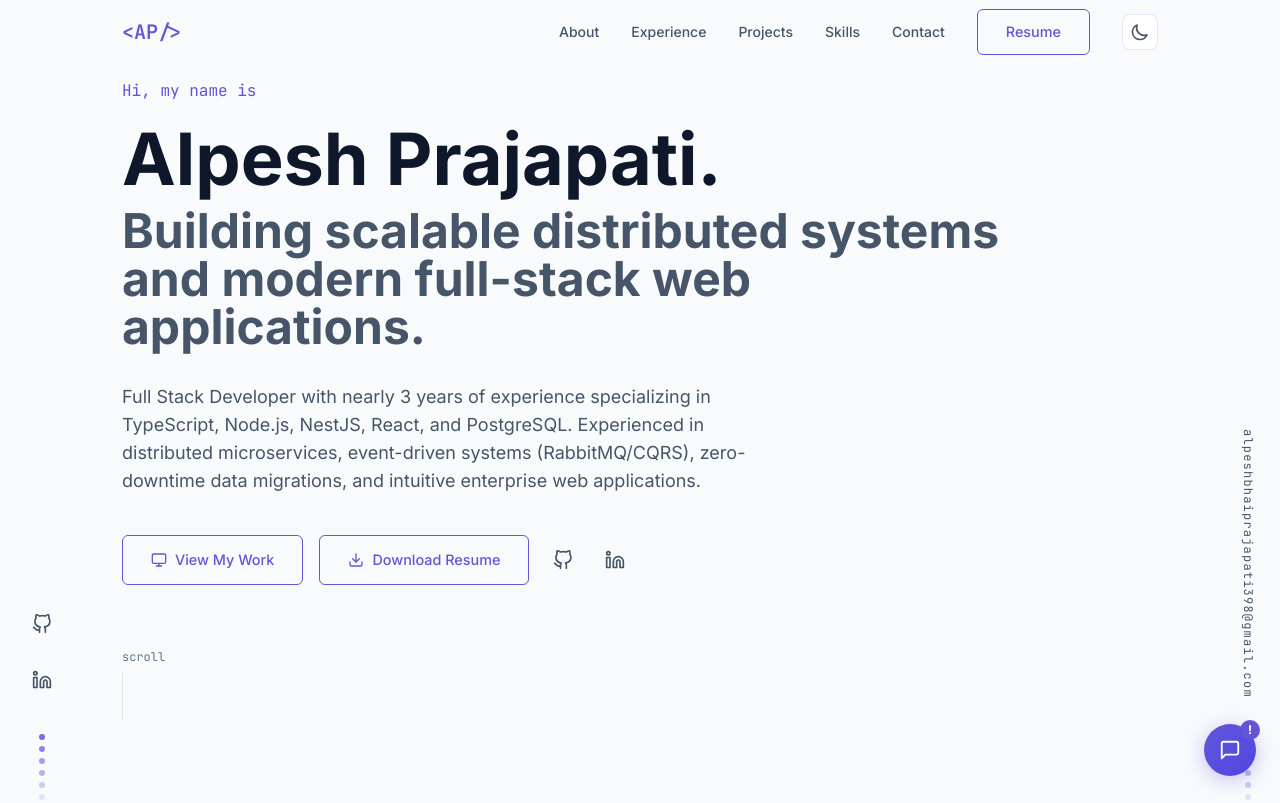
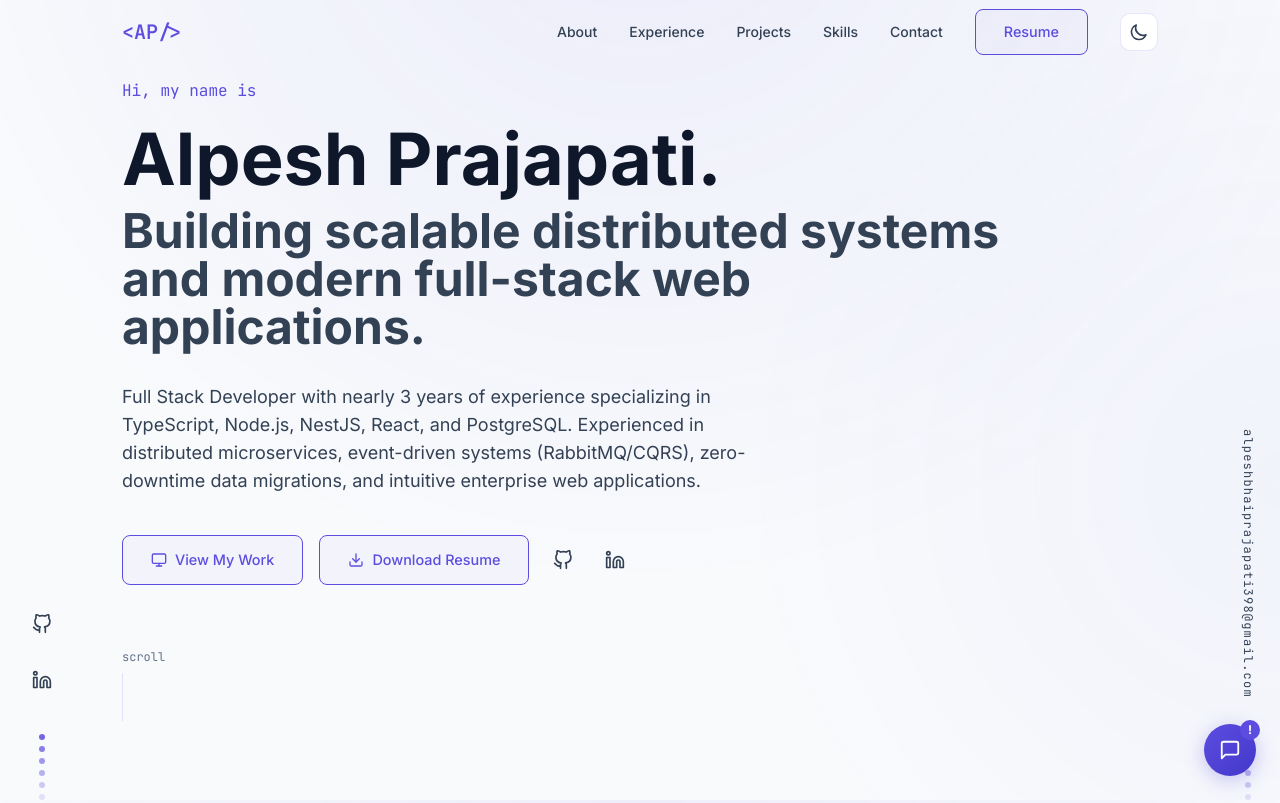
Before and after one commit to AlpeshMPrajapati/alpesh-portfolio, an Astro site: page / in a window 1280 px wide. Shown: the top 803 px of the page. Built offline with nearby package versions, Linux system fonts and the light colour scheme; Astro itself is replaced by a stand-in of ours.

Commit message:
Enhance theme toggle functionality with smooth transitions and update color variables for improved aesthetics

```diff
--- a/src/components/Header/Header.astro
+++ b/src/components/Header/Header.astro
@@ -212,10 +212,11 @@ import { profile } from '../../data/profile';
     }
   }, { passive: true });
 
-  // Theme toggle functionality
+  // Theme toggle functionality with smooth transition
   const themeToggleBtns = document.querySelectorAll('.theme-toggle-btn');
   themeToggleBtns.forEach((btn) => {
     btn.addEventListener('click', () => {
+      document.documentElement.classList.add('theme-transitioning');
       const currentTheme = document.documentElement.getAttribute('data-theme') || 'dark';
       const newTheme = currentTheme === 'dark' ? 'light' : 'dark';
       document.documentElement.setAttribute('data-theme', newTheme);
@@ -229,6 +230,10 @@ import { profile } from '../../data/profile';
       try {
         localStorage.setItem('theme', newTheme);
       } catch (e) {}
+
+      setTimeout(() => {
+        document.documentElement.classList.remove('theme-transitioning');
+      }, 350);
     });
   });
 
--- a/src/styles/global.css
+++ b/src/styles/global.css
@@ -10,40 +10,60 @@
 
 /* ---- CSS Custom Properties ---- */
 :root {
-  /* Default: Dark mode */
-  --color-bg-primary: #0d0d14;
-  --color-bg-secondary: #12121f;
-  --color-bg-card: #16162a;
-  --color-accent-primary: #7c6fe0;
+  /* Default: Dark mode - Deep space obsidian with glass accents */
+  --color-bg-primary: #0a0b12;
+  --color-bg-secondary: #10121d;
+  --color-bg-card: rgba(18, 21, 38, 0.78);
+  --color-accent-primary: #8176eb;
   --color-accent-secondary: #a78bfa;
-  --color-accent-glow: rgba(124, 111, 224, 0.4);
-  --color-text-primary: #e2e8f0;
+  --color-accent-glow: rgba(129, 118, 235, 0.28);
+  --color-text-primary: #f8fafc;
   --color-text-secondary: #94a3b8;
   --color-text-muted: #64748b;
-  --color-border-subtle: rgba(124, 111, 224, 0.15);
-  --color-border-strong: rgba(124, 111, 224, 0.35);
-  --color-header-bg: rgba(13, 13, 20, 0.88);
-  --color-card-shadow: 0 4px 24px rgba(0, 0, 0, 0.35);
+  --color-border-subtle: rgba(129, 118, 235, 0.16);
+  --color-border-strong: rgba(129, 118, 235, 0.38);
+  --color-card-border: rgba(255, 255, 255, 0.08);
+  --color-card-hover-border: rgba(129, 118, 235, 0.45);
+  --color-header-bg: rgba(10, 11, 18, 0.82);
+  --color-card-shadow: 0 4px 24px rgba(0, 0, 0, 0.4), inset 0 1px 0 rgba(255, 255, 255, 0.04);
+  --color-card-hover-shadow: 0 16px 36px rgba(0, 0, 0, 0.5), 0 0 20px rgba(129, 118, 235, 0.16), inset 0 1px 0 rgba(255, 255, 255, 0.08);
+  --bg-ambient-gradient: radial-gradient(circle at 50% -20%, rgba(129, 118, 235, 0.15) 0%, transparent 65%), radial-gradient(circle at 100% 60%, rgba(99, 102, 241, 0.06) 0%, transparent 40%);
+  --color-tag-bg: rgba(129, 118, 235, 0.09);
+  --color-tag-bg-hover: rgba(129, 118, 235, 0.18);
+  --color-tag-text: var(--color-accent-secondary);
+  --color-tag-border: rgba(129, 118, 235, 0.22);
+  --color-btn-outline-bg: rgba(129, 118, 235, 0.03);
+  --color-btn-outline-hover-bg: rgba(129, 118, 235, 0.12);
   --transition-smooth: 300ms cubic-bezier(0.4, 0, 0.2, 1);
   --transition-entrance: 600ms cubic-bezier(0.4, 0, 0.2, 1);
 }
 
-/* Light Mode Theme */
+/* Light Mode Theme - Crisp, modern editorial slate */
 html[data-theme="light"],
 html.light {
   --color-bg-primary: #f8fafc;
   --color-bg-secondary: #f1f5f9;
-  --color-bg-card: #ffffff;
-  --color-accent-primary: #6355d8;
-  --color-accent-secondary: #4f46e5;
-  --color-accent-glow: rgba(99, 85, 216, 0.15);
+  --color-bg-card: rgba(255, 255, 255, 0.95);
+  --color-accent-primary: #5c4de0;
+  --color-accent-secondary: #4338ca;
+  --color-accent-glow: rgba(92, 77, 224, 0.18);
   --color-text-primary: #0f172a;
-  --color-text-secondary: #475569;
+  --color-text-secondary: #334155;
   --color-text-muted: #64748b;
-  --color-border-subtle: rgba(99, 85, 216, 0.14);
-  --color-border-strong: rgba(99, 85, 216, 0.3);
-  --color-header-bg: rgba(248, 250, 252, 0.9);
-  --color-card-shadow: 0 4px 20px rgba(15, 23, 42, 0.06);
+  --color-border-subtle: rgba(92, 77, 224, 0.14);
+  --color-border-strong: rgba(92, 77, 224, 0.32);
+  --color-card-border: rgba(15, 23, 42, 0.08);
+  --color-card-hover-border: rgba(92, 77, 224, 0.4);
+  --color-header-bg: rgba(248, 250, 252, 0.88);
+  --color-card-shadow: 0 1px 3px rgba(15, 23, 42, 0.04), 0 8px 24px -4px rgba(15, 23, 42, 0.06);
+  --color-card-hover-shadow: 0 16px 32px -4px rgba(15, 23, 42, 0.1), 0 0 16px rgba(92, 77, 224, 0.14);
+  --bg-ambient-gradient: radial-gradient(circle at 50% -20%, rgba(92, 77, 224, 0.08) 0%, transparent 65%), radial-gradient(circle at 100% 60%, rgba(79, 70, 229, 0.04) 0%, transparent 40%);
+  --color-tag-bg: rgba(92, 77, 224, 0.07);
+  --color-tag-bg-hover: rgba(92, 77, 224, 0.14);
+  --color-tag-text: #4338ca;
+  --color-tag-border: rgba(92, 77, 224, 0.18);
+  --color-btn-outline-bg: rgba(92, 77, 224, 0.03);
+  --color-btn-outline-hover-bg: rgba(92, 77, 224, 0.09);
 }
 
 /* ---- Base Styles ---- */
@@ -60,11 +80,15 @@ html {
 
 body {
   background-color: var(--color-bg-primary);
+  background-image: var(--bg-ambient-gradient);
+  background-attachment: fixed;
   color: var(--color-text-primary);
   font-family: 'Inter', system-ui, sans-serif;
   line-height: 1.6;
-  antialiased: true;
+  -webkit-font-smoothing: antialiased;
+  -moz-osx-font-smoothing: grayscale;
   overflow-x: hidden;
+  transition: background-color var(--transition-smooth), color var(--transition-smooth);
 }
 
 ::selection {
@@ -174,19 +198,19 @@ body {
   border: 1.5px solid var(--color-accent-primary);
   color: var(--color-accent-primary);
   padding: 0.75rem 1.75rem;
-  border-radius: 6px;
+  border-radius: 8px;
   font-size: 0.9rem;
   font-weight: 500;
   text-decoration: none;
   transition: all var(--transition-smooth);
   cursor: pointer;
-  background: transparent;
+  background: var(--color-btn-outline-bg);
   font-family: 'Inter', sans-serif;
 }
 
 .btn-outline:hover {
-  background: rgba(124, 111, 224, 0.1);
-  box-shadow: 0 0 20px rgba(124, 111, 224, 0.2);
+  background: var(--color-btn-outline-hover-bg);
+  box-shadow: 0 0 24px var(--color-accent-glow);
   transform: translateY(-1px);
 }
 
@@ -196,7 +220,7 @@ body {
   gap: 0.5rem;
   color: var(--color-text-secondary);
   padding: 0.5rem;
-  border-radius: 6px;
+  border-radius: 8px;
   text-decoration: none;
   transition: all var(--transition-smooth);
   cursor: pointer;
@@ -205,21 +229,24 @@ body {
 
 .btn-ghost:hover {
   color: var(--color-accent-primary);
+  background: var(--color-tag-bg);
   transform: translateY(-2px);
 }
 
 /* ---- Cards ---- */
 .card {
   background: var(--color-bg-card);
-  border: 1px solid var(--color-border-subtle);
-  border-radius: 12px;
+  backdrop-filter: blur(14px);
+  -webkit-backdrop-filter: blur(14px);
+  border: 1px solid var(--color-card-border);
+  border-radius: 14px;
   box-shadow: var(--color-card-shadow);
   transition: all var(--transition-smooth);
 }
 
 .card:hover {
-  border-color: var(--color-border-strong);
-  box-shadow: 0 12px 32px rgba(0, 0, 0, 0.12), 0 0 0 1px var(--color-border-strong);
+  border-color: var(--color-card-hover-border);
+  box-shadow: var(--color-card-hover-shadow);
   transform: translateY(-2px);
 }
 
@@ -228,20 +255,33 @@ body {
   display: inline-flex;
   align-items: center;
   justify-content: center;
-  width: 36px;
-  height: 36px;
-  border-radius: 8px;
+  width: 38px;
+  height: 38px;
+  border-radius: 10px;
   border: 1px solid var(--color-border-subtle);
   background: var(--color-bg-card);
+  backdrop-filter: blur(8px);
+  -webkit-backdrop-filter: blur(8px);
   color: var(--color-text-secondary);
   cursor: pointer;
   transition: all var(--transition-smooth);
+  position: relative;
+  overflow: hidden;
 }
 
 .theme-toggle-btn:hover {
   border-color: var(--color-accent-primary);
   color: var(--color-accent-primary);
+  box-shadow: 0 0 16px var(--color-accent-glow);
   transform: translateY(-1px);
+}
+
+.theme-toggle-btn svg {
+  transition: transform 0.4s cubic-bezier(0.4, 0, 0.2, 1), opacity 0.3s ease;
+}
+
+.theme-toggle-btn:hover svg {
+  transform: rotate(20deg) scale(1.08);
 }
 
 /* In dark mode: show sun, hide moon */
@@ -264,30 +304,47 @@ html.light .moon-icon {
   display: block !important;
 }
 
+/* ---- Theme Transition Helper ---- */
+html.theme-transitioning,
+html.theme-transitioning *,
+html.theme-transitioning *::before,
+html.theme-transitioning *::after {
+  transition: background-color 300ms cubic-bezier(0.4, 0, 0.2, 1),
+              color 300ms cubic-bezier(0.4, 0, 0.2, 1),
+              border-color 300ms cubic-bezier(0.4, 0, 0.2, 1),
+              box-shadow 300ms cubic-bezier(0.4, 0, 0.2, 1),
+              fill 300ms cubic-bezier(0.4, 0, 0.2, 1),
+              stroke 300ms cubic-bezier(0.4, 0, 0.2, 1) !important;
+}
+
 /* Scrolled Header */
 #site-header.scrolled {
   background: var(--color-header-bg) !important;
   border-bottom: 1px solid var(--color-border-subtle) !important;
   backdrop-filter: blur(12px) !important;
+  -webkit-backdrop-filter: blur(12px) !important;
+  box-shadow: 0 4px 20px rgba(0, 0, 0, 0.08);
 }
 
 /* ---- Tech Tags ---- */
 .tech-tag {
   display: inline-flex;
   align-items: center;
-  padding: 0.25rem 0.75rem;
+  padding: 0.3rem 0.8rem;
   border-radius: 999px;
   font-size: 0.75rem;
   font-family: 'JetBrains Mono', monospace;
-  background: rgba(124, 111, 224, 0.1);
-  color: var(--color-accent-secondary);
-  border: 1px solid rgba(124, 111, 224, 0.2);
+  background: var(--color-tag-bg);
+  color: var(--color-tag-text);
+  border: 1px solid var(--color-tag-border);
   transition: all var(--transition-smooth);
 }
 
 .tech-tag:hover {
-  background: rgba(124, 111, 224, 0.2);
+  background: var(--color-tag-bg-hover);
   border-color: var(--color-accent-primary);
+  transform: translateY(-1px);
+  box-shadow: 0 0 12px var(--color-accent-glow);
 }
 
 /* ---- Scroll Reveal ---- */
```
